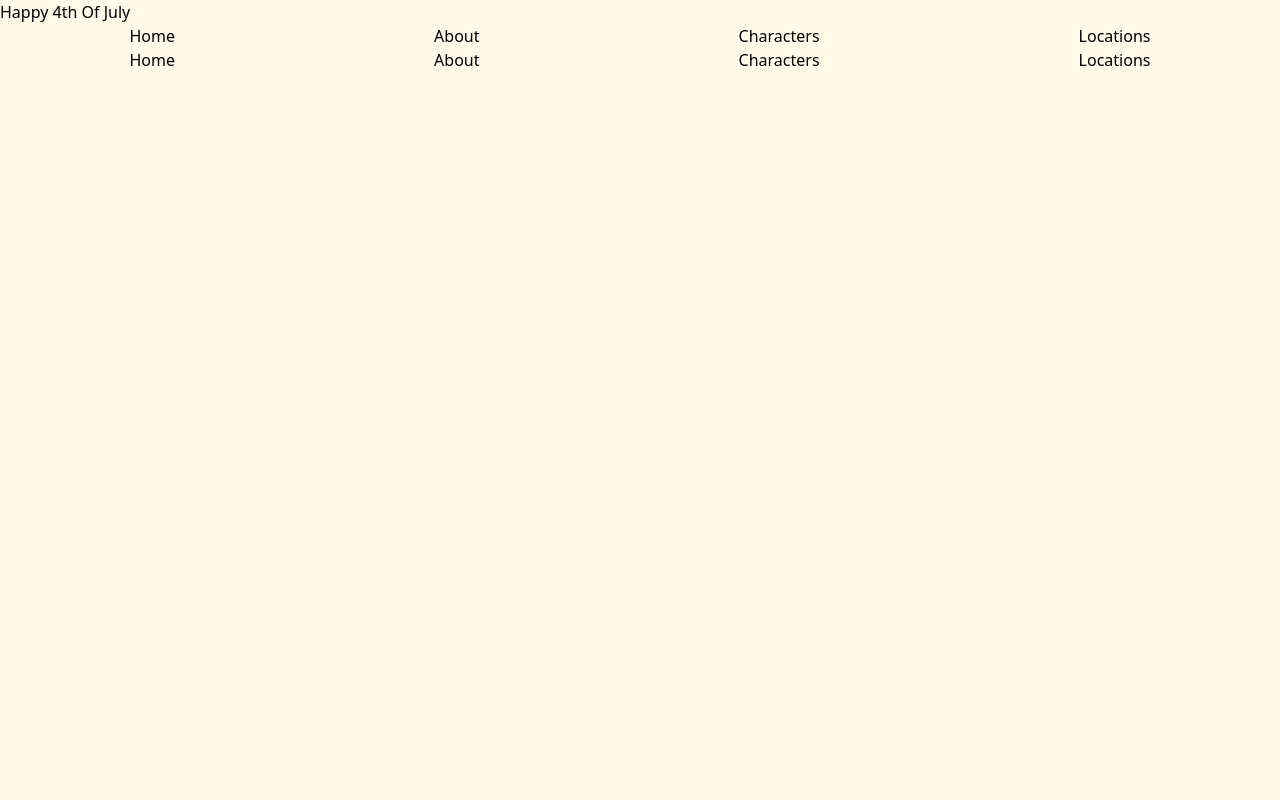
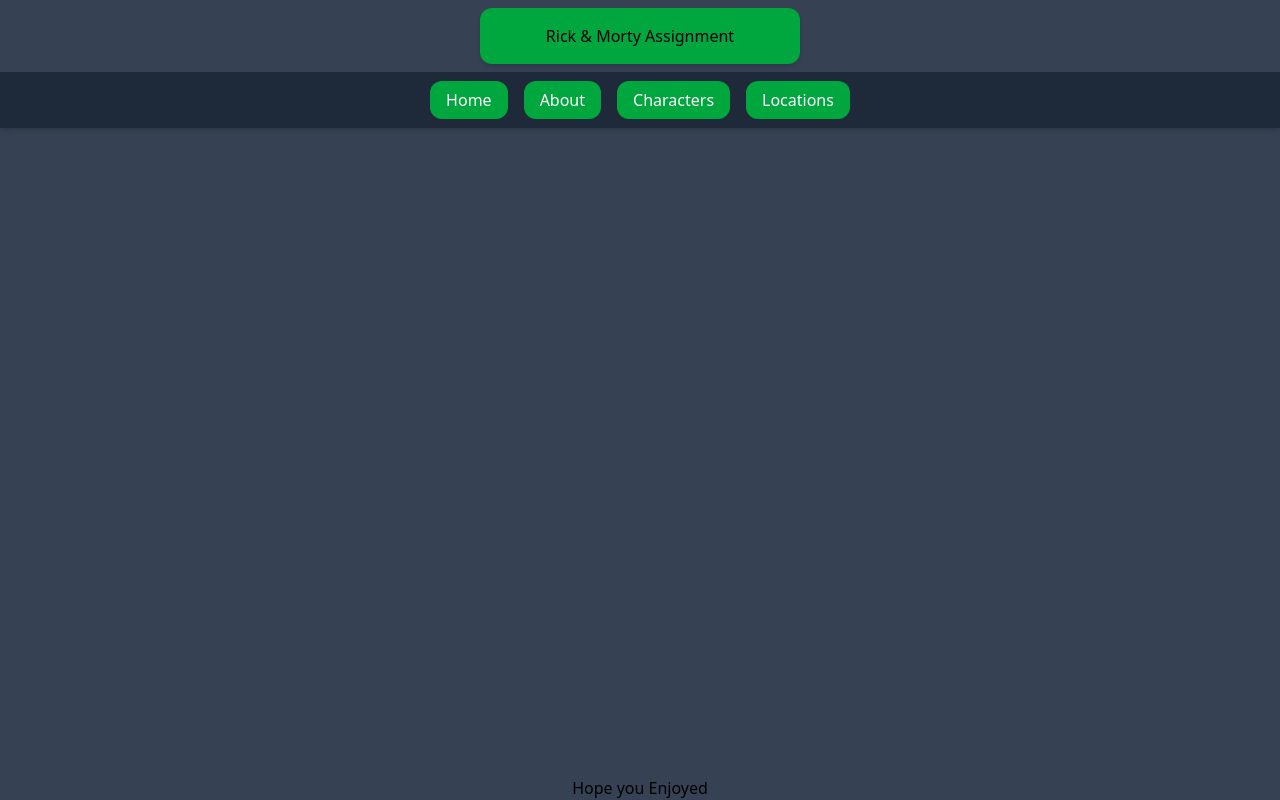
Before and after one commit to JavaBrah/July_Fourth_React, a React (Vite) app: page / in a window 1280 px wide. Built offline with nearby package versions, Linux system fonts and the light colour scheme.

Commit message:
added tailwind

```diff
--- a/src/App.jsx
+++ b/src/App.jsx
@@ -1,4 +1,4 @@
-import { useState } from 'react'
+
 import Home from './pages/Home'
 
 function App() {
--- a/src/components/Footer.jsx
+++ b/src/components/Footer.jsx
@@ -2,8 +2,8 @@
 import NavBar from "./NavBar";
 export default function Footer() {
     return (
-        <div>
-            <NavBar></NavBar>
+        <div className="flex justify-center">
+            Hope you Enjoyed
         </div>
     );
 };
--- a/src/components/Header.jsx
+++ b/src/components/Header.jsx
@@ -1,9 +1,9 @@
 import NavBar from "./NavBar";
 export default function Header() {
     return (
-        <div >
-
-            <h1 className="justify-center" >Happy 4th Of July</h1>
+        <div className=" bg-gray-700 flex-col justify-center" >
+            <h1 className="flex justify-center  bg-green-600 p-4 rounded-xl shadow-md max-w-xs mx-auto m-2" >
+                Rick & Morty Assignment</h1>
             <NavBar />
         </div>
     );
--- a/src/components/NavBar.jsx
+++ b/src/components/NavBar.jsx
@@ -2,20 +2,20 @@
 export default function NavBar(params) {
     return(
         <div >
-            <nav >
+            <nav className="bg-gray-800 p-4 flex justify-center gap-4 shadow-md">
                 <div>
-                    <ul className="flex items-center justify-around">
+                    <ul className="flex items-center justify-around gap-4">
 
-                        <li><Link to="/" className="hover:text-pink-600">
+                        <li><Link to="/" className="text-white bg-green-600 hover:bg-blue-700 px-4 py-2 rounded-xl transition-all duration-300">
                         Home</Link></li>
 
-                        <li><Link to="/About" className="hover:text-pink-600">
+                        <li><Link to="/About" className="text-white bg-green-600 hover:bg-blue-700 px-4 py-2 rounded-xl transition-all duration-300">
                         About</Link></li>
 
-                        <li><Link to="/CharacterPage" className="hover:text-pink-600">
+                        <li><Link to="/CharacterPage" className="text-white bg-green-600 hover:bg-blue-700 px-4 py-2 rounded-xl transition-all duration-300">
                         Characters</Link></li>
 
-                        <li><Link to="/Locations" className="hover:text-pink-600">
+                        <li><Link to="/Locations" className="text-white bg-green-600 hover:bg-blue-700 px-4 py-2 rounded-xl transition-all duration-300">
                         Locations</Link></li>
 
                     </ul>
--- a/src/pages/About.jsx
+++ b/src/pages/About.jsx
@@ -2,8 +2,11 @@
 export default function About() {
     return (
         <>
+            <div className="min-h-screen bg-gray-700 flex-col">
             <Header />
-            <h1>About the show</h1>
+            <h1 className="flex-grow">About the show</h1>
+
+            </div>
         </>
     );
 };
--- a/src/pages/CharacterPage.jsx
+++ b/src/pages/CharacterPage.jsx
@@ -35,6 +35,8 @@
     return (
         <>
         <Header />
+        <div className="bg-gray-700">
+
         <form className="bg-amber-50 max-w-screen: 30vw" onSubmit={handleSubmit}>
             <input
             type="text"
@@ -55,6 +57,7 @@
         </div>
         </div>
         <Footer />
+        </div>
 
         </>
     );
--- a/src/pages/Home.jsx
+++ b/src/pages/Home.jsx
@@ -5,13 +5,16 @@
 export default function Home() {
     return (
         <>
+        <div className='min-h-screen flex flex-col bg-gray-700'>
         <header><Header>
             <NavBar></NavBar>
             </Header>
         </header>
+        <main className='flex-grow'></main>
         <footer>
             <Footer></Footer>
         </footer>
+        </div>
 
         </>
     );
--- a/src/pages/LocationDetails.jsx
+++ b/src/pages/LocationDetails.jsx
@@ -3,6 +3,7 @@
 import axios from "axios";
 import Header from "../components/Header";
 import CharacterCard from "../components/CharacterCard";
+import Footer from "../components/Footer";
 
 import { Link } from "react-router-dom";
 
@@ -47,7 +48,9 @@
 
     return(
         <>
+
             <Header />
+
             <div>
                 <h1 className="text-3xl font-bold mb-1">{location.name}</h1>
                 <p className="text-gray-600 mb-6">
@@ -55,9 +58,9 @@
             </div>
             <div>
                 {characters.length === 0 ? (
-                <p className="italic text-center">No known residents</p>
+                    <p className="italic text-center">No known residents</p>
                 ) : (
-                <div className="grid grid-cols-2 sm:grid-cols-3 md:grid-cols-4 gap-4">
+                    <div className="grid grid-cols-2 sm:grid-cols-3 md:grid-cols-4 gap-4">
                 {characters.map((char) => (
                     <CharacterCard key={char.id} charData={char} />
                 ))}
@@ -67,6 +70,9 @@
             <div className="flex justify-center items-center gap-4 ">
                 <Link className="hover: text-cyan-700"to='/Locations'>Back to Locations</Link>
             </div>
+            <footer>
+                <Footer></Footer>
+            </footer>
 
         </>
 
--- a/src/pages/Locations.jsx
+++ b/src/pages/Locations.jsx
@@ -34,6 +34,7 @@
 
     return (
         <>
+        <div className="bg-gray-700">
             <Header></Header>
             <div className="grid grid-cols-1 sm:grid-cols-2 md:grid-cols-3 gap-4 p-4">
                 {locationData.length > 0 && locationData.map((data, index) => (
@@ -44,6 +45,8 @@
             ))}
             </div>
             {!validResponse && <p className="text-center text-red-500 mt-4">No locations found</p>}
+
+        </div>
         </>
 
     );
```
